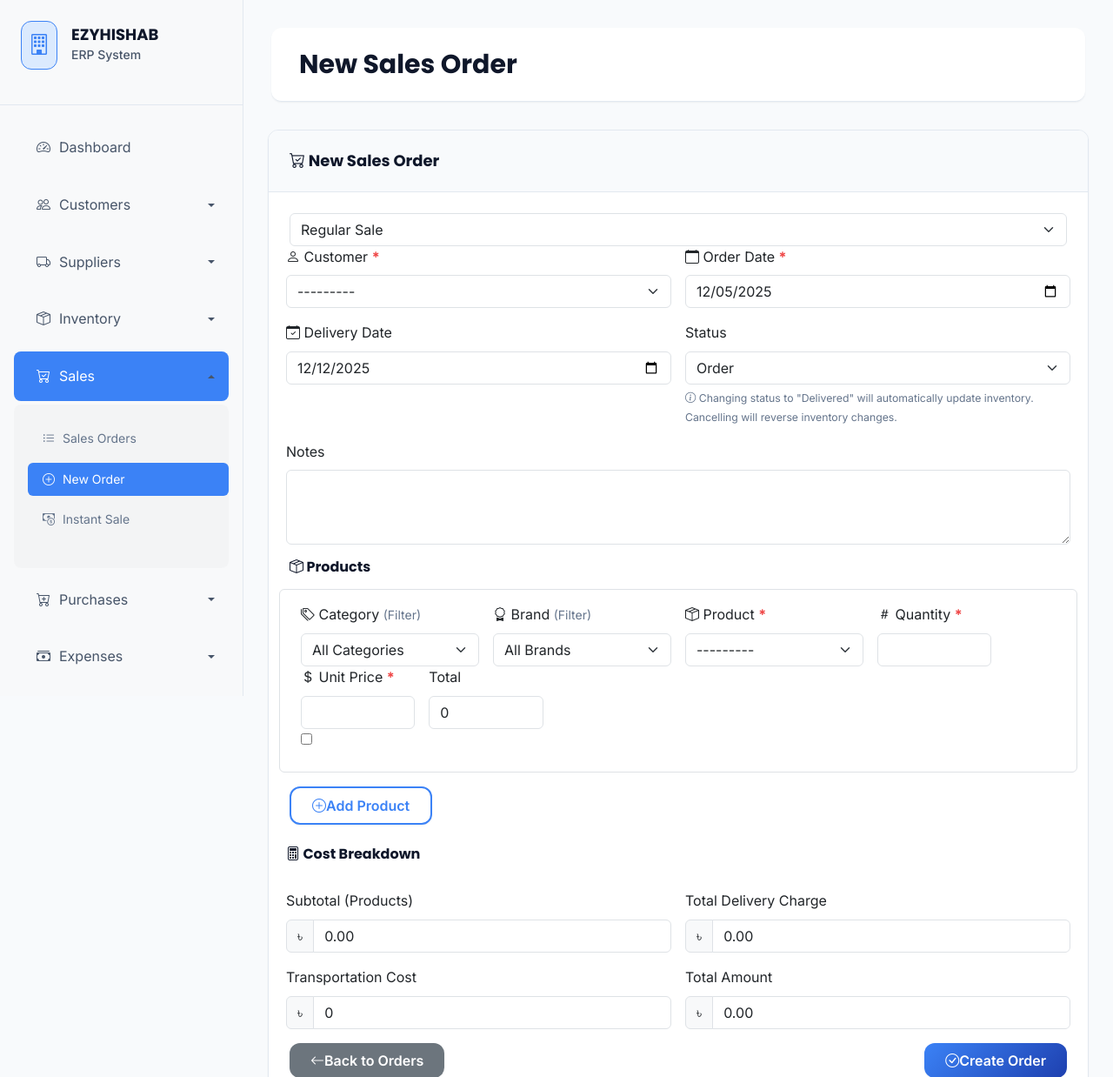
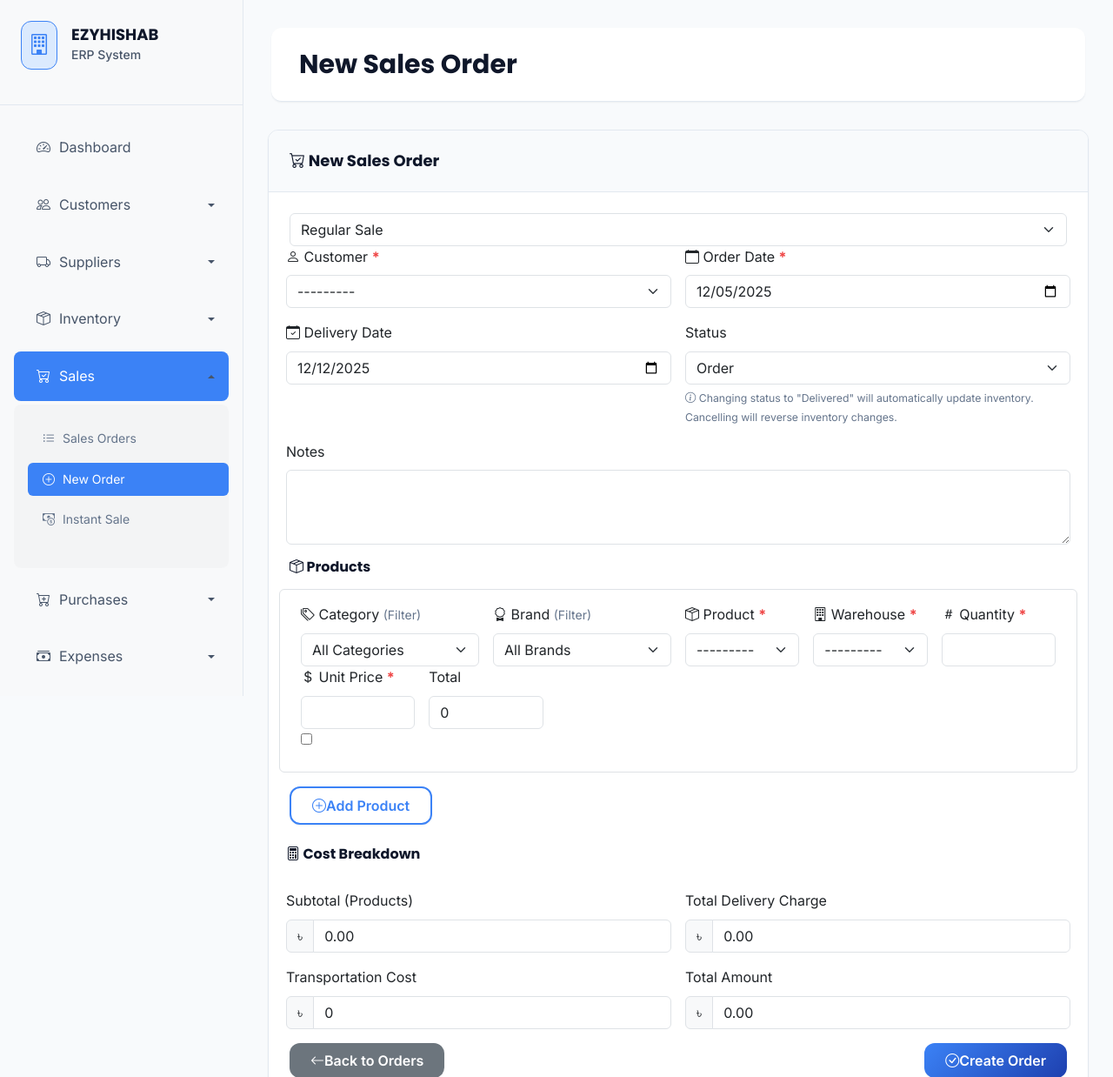
Before and after one commit to giasuddin90/hajiedirsErp, a Django app: page /sales/orders/create/ in a window 1280 px wide. Shown: the top 1238 px of the page at 87% size. Run offline with Django 5.2, Linux system fonts and the light colour scheme; data that the repository does not hold is empty.

```diff
--- a/sales/forms.py
+++ b/sales/forms.py
@@ -3,7 +3,7 @@ from django.forms import inlineformset_factory
 from decimal import Decimal, ROUND_HALF_UP
 from .models import SalesOrder, SalesOrderItem
 from customers.models import Customer
-from stock.models import Product, ProductCategory, ProductBrand
+from stock.models import Product, ProductCategory, ProductBrand, Warehouse
 
 
 class RoundedDecimalField(forms.DecimalField):
@@ -152,17 +152,21 @@ class SalesOrderItemForm(forms.ModelForm):
 
     class Meta:
         model = SalesOrderItem
-        fields = ['product', 'quantity', 'unit_price', 'total_price']
+        fields = ['product', 'warehouse', 'quantity', 'unit_price', 'total_price']
         widgets = {
             'product': forms.Select(attrs={'class': 'form-select product-select'}),
+            'warehouse': forms.Select(attrs={'class': 'form-select warehouse-select'}),
         }
         labels = {
             'product': 'Product',
+            'warehouse': 'Warehouse',
         }
 
     def __init__(self, *args, **kwargs):
         super().__init__(*args, **kwargs)
         self.fields['product'].queryset = Product.objects.filter(is_active=True).select_related('category', 'brand')
+        self.fields['warehouse'].queryset = Warehouse.objects.filter(is_active=True).order_by('name')
+        self.fields['warehouse'].required = True
 
         # Add data attributes for JavaScript filtering
         if 'product' in self.fields:
@@ -198,8 +202,13 @@ class SalesOrderItemForm(forms.ModelForm):
             # Django formset will ignore empty forms
             return cleaned_data
 
+        warehouse = cleaned_data.get('warehouse')
         quantity = cleaned_data.get('quantity', 0)
         unit_price = cleaned_data.get('unit_price', 0)
+
+        # Validate warehouse is selected when product is selected
+        if product and not warehouse:
+            raise forms.ValidationError('Warehouse must be selected when product is selected.')
 
         # Validate quantity and price if product is selected
         if product:
@@ -207,6 +216,14 @@ class SalesOrderItemForm(forms.ModelForm):
                 raise forms.ValidationError('Quantity must be greater than 0 when product is selected.')
             if not unit_price or unit_price <= 0:
                 raise forms.ValidationError('Unit price must be greater than 0 when product is selected.')
+
+            # Validate available stock in warehouse
+            if warehouse:
+                available_qty = product.get_realtime_quantity(warehouse=warehouse)
+                if quantity > available_qty:
+                    raise forms.ValidationError(
+                        f'Insufficient stock in {warehouse.name}. Available: {available_qty}, Requested: {quantity}'
+                    )
 
         # Calculate total price and round to 2 decimal places
         if quantity and unit_price:
@@ -240,7 +257,7 @@ SalesOrderItemFormSet = inlineformset_factory(
     SalesOrderItem,
     form=SalesOrderItemForm,
     formset=BaseSalesOrderItemFormSet,
-    fields=['product', 'quantity', 'unit_price', 'total_price'],
+    fields=['product', 'warehouse', 'quantity', 'unit_price', 'total_price'],
     extra=0,  # No extra forms by default
     can_delete=True,
     min_num=0,  # Allow zero items initially
--- a/sales/models.py
+++ b/sales/models.py
@@ -2,7 +2,7 @@ from django.db import models
 from django.contrib.auth.models import User
 from decimal import Decimal
 from customers.models import Customer
-from stock.models import Product
+from stock.models import Product, Warehouse
 
 
 class SalesOrder(models.Model):
@@ -76,6 +76,7 @@ class SalesOrder(models.Model):
 class SalesOrderItem(models.Model):
     sales_order = models.ForeignKey(SalesOrder, on_delete=models.CASCADE, related_name='items')
     product = models.ForeignKey(Product, on_delete=models.CASCADE)
+    warehouse = models.ForeignKey(Warehouse, on_delete=models.PROTECT, null=True, blank=True, help_text="Warehouse from which this item will be sold")
     quantity = models.DecimalField(max_digits=10, decimal_places=2)
     unit_price = models.DecimalField(max_digits=15, decimal_places=2)
     total_price = models.DecimalField(max_digits=15, decimal_places=2)
@@ -89,4 +90,5 @@ class SalesOrderItem(models.Model):
         indexes = [
             models.Index(fields=['sales_order']),
             models.Index(fields=['product']),
+            models.Index(fields=['warehouse']),
         ]
--- a/sales/views.py
+++ b/sales/views.py
@@ -14,7 +14,7 @@ from .models import (
 )
 from .forms import SalesOrderForm, SalesOrderItemFormSet, SalesOrderItemFormSetCustom, InstantSalesForm
 from customers.models import Customer, CustomerLedger
-from stock.models import Product, ProductCategory, ProductBrand
+from stock.models import Product, ProductCategory, ProductBrand, Warehouse
 from django.contrib.auth.models import User
 from core.utils import get_company_info
 import uuid
@@ -161,6 +161,7 @@ class SalesOrderCreateView(CreateView):
         context['products'] = Product.objects.filter(is_active=True).select_related('category', 'brand')
         context['categories'] = ProductCategory.objects.filter(is_active=True)
         context['brands'] = ProductBrand.objects.filter(is_active=True)
+        context['warehouses'] = Warehouse.objects.filter(is_active=True).order_by('name')
 
         return context
 
@@ -289,6 +290,7 @@ class SalesOrderUpdateView(UpdateView):
         context['products'] = Product.objects.filter(is_active=True).select_related('category', 'brand')
         context['categories'] = ProductCategory.objects.filter(is_active=True)
         context['brands'] = ProductBrand.objects.filter(is_active=True)
+        context['warehouses'] = Warehouse.objects.filter(is_active=True).order_by('name')
 
         return context
 
--- a/stock/urls.py
+++ b/stock/urls.py
@@ -55,5 +55,8 @@ urlpatterns = [
     path('reports/stock/', views.StockReportView.as_view(), name='stock_report'),
     path('reports/valuation/', views.StockValuationReportView.as_view(), name='stock_valuation_report'),
 
+    # AJAX endpoints
+    path('ajax/product-stock/', views.get_product_stock_ajax, name='product_stock_ajax'),
+
     # Inventory Dashboard
 ]
--- a/templates/sales/order_form.html
+++ b/templates/sales/order_form.html
@@ -171,13 +171,24 @@
                                     </div>
 
                                     <!-- Product Selection -->
-                                    <div class="col-md-3">
+                                    <div class="col-md-2">
                                         <label class="form-label">
                                             <i class="bi bi-box-seam"></i> Product <span class="text-danger fw-bold">*</span>
                                         </label>
                                         {{ form.product }}
                                         {% if form.product.errors %}
                                             <div class="invalid-feedback d-block">{{ form.product.errors.0 }}</div>
+                                        {% endif %}
+                                    </div>
+
+                                    <!-- Warehouse Selection -->
+                                    <div class="col-md-2">
+                                        <label class="form-label">
+                                            <i class="bi bi-building"></i> Warehouse <span class="text-danger fw-bold">*</span>
+                                        </label>
+                                        {{ form.warehouse }}
+                                        {% if form.warehouse.errors %}
+                                            <div class="invalid-feedback d-block">{{ form.warehouse.errors.0 }}</div>
                                         {% endif %}
                                     </div>
 
@@ -570,13 +581,23 @@ document.addEventListener('DOMContentLoaded', function() {
                         calculateRowTotal(row);
                     }
 
-                    // Show product info
+                    // Show product info and check stock
                     showProductInfo(row, product);
+                    checkAvailableStock(row);
                 }
             } else {
                 hideProductInfo(row);
             }
 
+            validateForm();
+        }
+    });
+
+    // Warehouse selection change
+    document.addEventListener('change', function(e) {
+        if (e.target.name && e.target.name.includes('-warehouse')) {
+            const row = e.target.closest('.product-row');
+            checkAvailableStock(row);
             validateForm();
         }
     });
@@ -843,7 +864,7 @@ document.addEventListener('DOMContentLoaded', function() {
                     {% endfor %}
                 </select>
             </div>
-            <div class="col-md-3">
+            <div class="col-md-2">
                 <label class="form-label">
                     <i class="bi bi-box-seam"></i> Product <span class="text-danger fw-bold">*</span>
                 </label>
@@ -851,6 +872,17 @@ document.addEventListener('DOMContentLoaded', function() {
                     <option value="">Select Product</option>
                     {% for product in products %}
                     <option value="{{ product.id }}">{{ product.name }} ({{ product.unit_type }}) - ৳{{ product.selling_price }}</option>
+                    {% endfor %}
+                </select>
+            </div>
+            <div class="col-md-2">
+                <label class="form-label">
+                    <i class="bi bi-building"></i> Warehouse <span class="text-danger fw-bold">*</span>
+                </label>
+                <select class="form-select warehouse-select" name="form-0-warehouse">
+                    <option value="">Select Warehouse</option>
+                    {% for warehouse in warehouses %}
+                    <option value="{{ warehouse.id }}">{{ warehouse.name }}</option>
                     {% endfor %}
                 </select>
             </div>
@@ -1027,6 +1059,62 @@ document.addEventListener('DOMContentLoaded', function() {
 
         infoDiv.querySelector('.product-details').textContent = details;
         infoDiv.style.display = 'block';
+    }
+
+    function checkAvailableStock(row) {
+        const productSelect = row.querySelector('select[name$="-product"]');
+        const warehouseSelect = row.querySelector('select[name$="-warehouse"]');
+        const quantityInput = row.querySelector('input[name$="-quantity"]');
+        const infoDiv = row.querySelector('.product-info');
+
+        if (!productSelect || !warehouseSelect || !infoDiv) return;
+
+        const productId = productSelect.value;
+        const warehouseId = warehouseSelect.value;
+
+        if (productId && warehouseId) {
+            // Make AJAX call to check available stock
+            fetch(`/stock/ajax/product-stock/?product_id=${productId}&warehouse_id=${warehouseId}`)
+                .then(response => response.json())
+                .then(data => {
+                    if (data.success) {
+                        const availableQty = parseFloat(data.available_quantity) || 0;
+                        const warehouseName = data.warehouse_name || '';
+                        const currentDetails = infoDiv.querySelector('.product-details').textContent;
+                        const stockInfo = ` | Available in ${warehouseName}: ${availableQty}`;
+
+                        // Update or add stock info
+                        if (currentDetails.includes('Available in')) {
+                            // Replace existing stock info
+                            const baseInfo = currentDetails.split('| Available in')[0];
+                            infoDiv.querySelector('.product-details').textContent = baseInfo + stockInfo;
+                        } else {
+                            infoDiv.querySelector('.product-details').textContent = currentDetails + stockInfo;
+                        }
+
+                        // Highlight if quantity exceeds available stock
+                        if (quantityInput && quantityInput.value) {
+                            const requestedQty = parseFloat(quantityInput.value) || 0;
+                            if (requestedQty > availableQty) {
+                                quantityInput.classList.add('is-invalid');
+                                if (!infoDiv.querySelector('.stock-warning')) {
+                                    const warning = document.createElement('div');
+                                    warning.className = 'stock-warning text-danger small mt-1';
+                                    warning.innerHTML = `<i class="bi bi-exclamation-triangle"></i> Insufficient stock! Available: ${availableQty}`;
+                                    infoDiv.appendChild(warning);
+                                }
+                            } else {
+                                quantityInput.classList.remove('is-invalid');
+                                const warning = infoDiv.querySelector('.stock-warning');
+                                if (warning) warning.remove();
+                            }
+                        }
+                    }
+                })
+                .catch(error => {
+                    console.error('Error checking stock:', error);
+                });
+        }
     }
 
     function hideProductInfo(row) {
```
Also changed, not shown: stock/models.py (+9 -2 lines), stock/views.py (+32 -0 lines), templates/sales/order_detail.html (+13 -3 lines).
